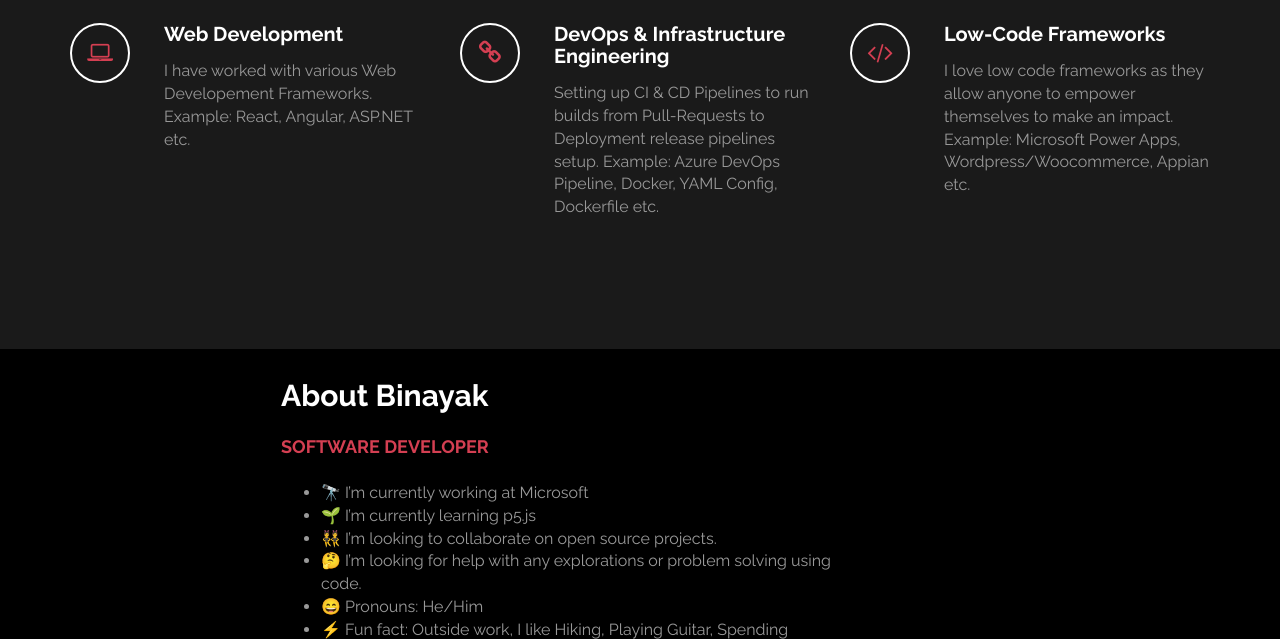
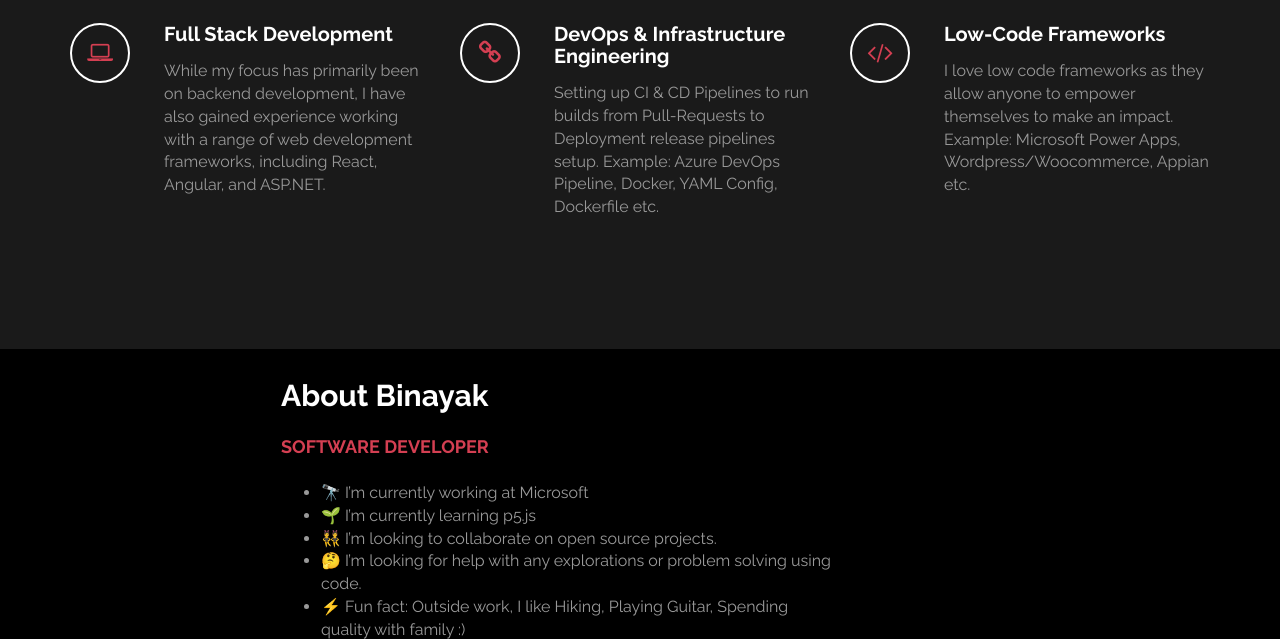
Before and after one commit to silwal/silwal.github.io, a plain HTML site: page index.html in a window 1280 px wide. Shown: the part 599-1238 px from the top of the page. Drawn offline with Linux system fonts and the light colour scheme.

Commit message:
Update index.html
update

```diff
--- a/index.html
+++ b/index.html
@@ -62,8 +62,8 @@
 								<i class="fa fa-laptop"></i>
 							</div>
 							<div class="media-body">
-								<h3 class="media-heading">Web Development</h3>
-								<p>I have worked with various Web Developement Frameworks. Example: React, Angular, ASP.NET etc.</p>
+								<h3 class="media-heading">Full Stack Development</h3>
+								<p>While my focus has primarily been on backend development, I have also gained experience working with a range of web development frameworks, including React, Angular, and ASP.NET.</p>
 							</div>
 						</div>
 					</div>
@@ -109,7 +109,6 @@
 						   <li>🌱 I’m currently learning p5.js </li>
 						   <li>👯 I’m looking to collaborate on open source projects. </li>
 						   <li>🤔 I’m looking for help with any explorations or problem solving using code. </li>
-						   <li>😄 Pronouns: He/Him </li>
 						   <li>⚡ Fun fact: Outside work, I like Hiking, Playing Guitar, Spending quality with family :) </li>
 						   <li>💪 To workout with me <a style="display:inline-block;background-color:#FC5200;color:#fff;padding:5px 10px 5px 30px;font-size:11px;font-family:Helvetica, Arial, sans-serif;white-space:nowrap;text-decoration:none;background-repeat:no-repeat;background-position:10px center;border-radius:3px;background-image:url('https://badges.strava.com/logo-strava-echelon.png')" href='https://strava.com/athletes/13679528' target="_clean">
   Follow me on
```
